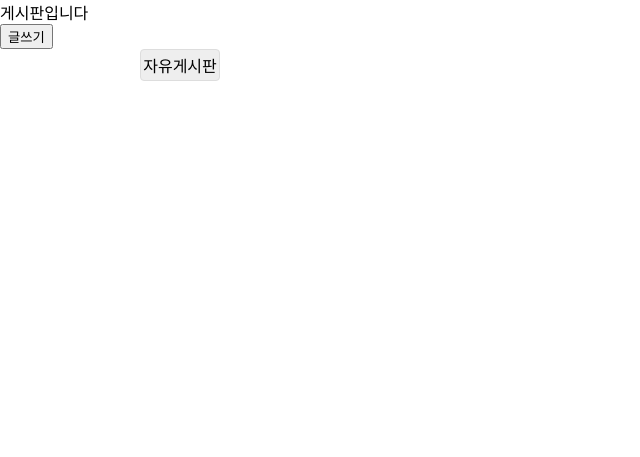
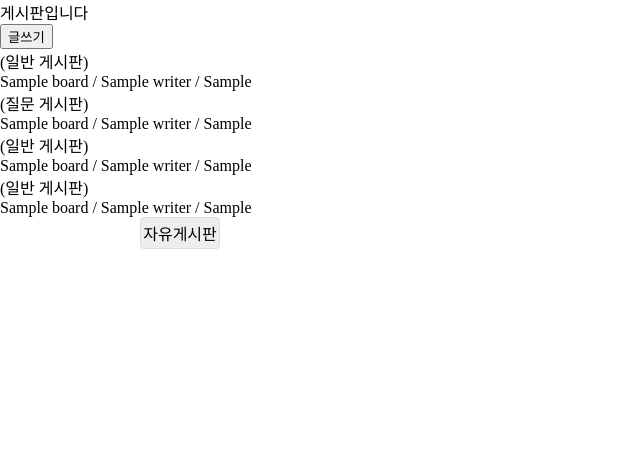
Before and after one commit to k2h2j3/Orme_djangoproject, a Django app: template board/templates/board/board_list.html in a window 1280 px wide. Shown: the part 81-538 px from the top of the page, without its empty margins (0-640 px from the left). Run offline with Django 3.2, Linux system fonts and the light colour scheme; the template is opened without the code that fills it: most values are stand-ins (such as "Sample title", 1, 10 or a date in 2020).

Commit message:
7/19 게시글 항목기능(일반,질문,가입인사,추천) 추가

```diff
--- a/board/templates/board/board_list.html
+++ b/board/templates/board/board_list.html
@@ -5,4 +5,39 @@
 <div>
     <a href="{% url 'board:board_write' %}"><button>글쓰기</button></a>
 </div>
+
+<div class="board">
+    <div class="normal-board">
+        <p>(일반 게시판)</p>
+        {% for board in normal_boards %}
+        {% if board %}
+        <div>{{ board.title }} / {{ board.writer }} / {{board.write_dttm}}</div>
+        {% endif %}
+        {% endfor %}
+    </div>
+    <div class="question-board">
+        <p>(질문 게시판)</p>
+        {% for board in question_boards %}
+        {% if board %}
+        <div>{{ board.title }} / {{ board.writer }} / {{board.write_dttm}}</div>
+        {% endif %}
+        {% endfor %}
+    </div>
+    <div class="introduce-board">
+        <p>(일반 게시판)</p>
+        {% for board in introduce_boards %}
+        {% if board %}
+        <div>{{ board.title }} / {{ board.writer }} / {{board.write_dttm}}</div>
+        {% endif %}
+        {% endfor %}
+    </div>
+    <div class="recommend-board">
+        <p>(일반 게시판)</p>
+        {% for board in recommend_boards %}
+        {% if board %}
+        <div>{{ board.title }} / {{ board.writer }} / {{board.write_dttm}}</div>
+        {% endif %}
+        {% endfor %}
+    </div>
+</div>
 {% endblock contents %}
```
Also changed, not shown: board/views.py (+11 -0 lines).
